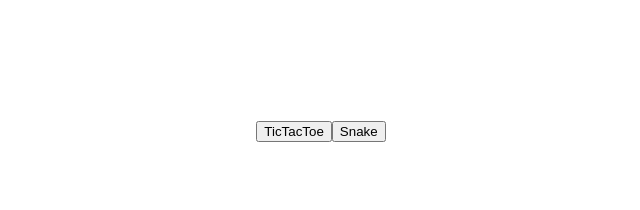
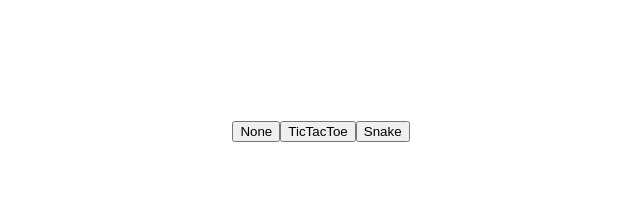
Before and after one commit to kcomas/jsgames, a React (Create React App) app: page / in a window 1280 px wide. Shown: the top 210 px of the page, without its empty margins (319-959 px from the left). Built offline with nearby package versions, Linux system fonts and the light colour scheme.

Commit message:
upate game chosing method

```diff
--- a/src/App.tsx
+++ b/src/App.tsx
@@ -3,33 +3,29 @@ import "./App.css";
 import TicTacToe from "./tictactoe";
 import Snake from "./snake";
 
-const enum Game {
-    None,
-    TicTacToe,
-    Snake,
+enum Game {
+    None = "None",
+    TicTacToe = "TicTacToe",
+    Snake = "Snake",
 }
+
+const games = {
+    [Game.None]: <div />,
+    [Game.TicTacToe]: <TicTacToe />,
+    [Game.Snake]: <Snake />,
+};
 
 function App() {
     const [game, setGame] = useState(Game.None);
-    let gameJSX = <div />;
-    switch (game) {
-        case Game.None:
-            gameJSX = <div />;
-            break;
-        case Game.TicTacToe:
-            gameJSX = <TicTacToe />;
-            break;
-        case Game.Snake:
-            gameJSX = <Snake />;
-            break;
-    }
+    let gameJSX = games[game];
     return (
         <div>
             <div>
-                <button onClick={() => setGame(Game.TicTacToe)}>
-                    TicTacToe
-                </button>
-                <button onClick={() => setGame(Game.Snake)}>Snake</button>
+                {Object.keys(games).map((gName) => (
+                    <button key={gName} onClick={() => setGame(gName as Game)}>
+                        {gName}
+                    </button>
+                ))}
             </div>
             {gameJSX}
         </div>
--- a/src/snake.tsx
+++ b/src/snake.tsx
@@ -222,6 +222,7 @@ function Snake() {
                     floor(height / 2)
                 );
                 setTimeout(() => setStart(false), 1000);
+                return;
             } else if (cmpSquares(squares[0], nextSquare)) {
                 score++;
                 squares.push(nextSquare);
```
